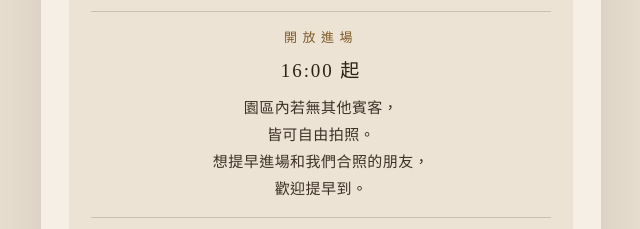
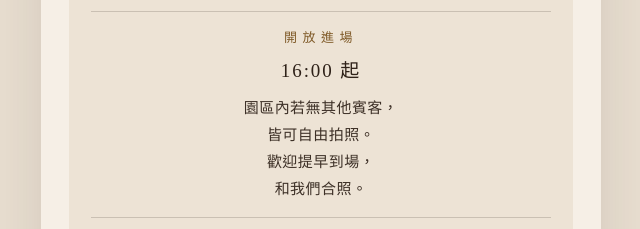
Before and after one commit to ned0729/wedding-invite, a plain HTML site: page index.html in a window 1280 px wide. Shown: the part 1671-1900 px from the top of the page, without its empty margins (319-959 px from the left). Drawn offline with nearby package versions, Linux system fonts and the light colour scheme.

Commit message:
Early-entry note: new wording

```diff
--- a/index.html
+++ b/index.html
@@ -194,7 +194,7 @@ footer p{margin-top:10px;font-size:14px;letter-spacing:.3em;color:var(--gold-d)}
   <div class="card">
     <div class="row"><div class="k">日期</div><div class="v">2027 年 1 月 9 日（六）</div></div>
     <div class="row"><div class="k">時間</div><div class="v">證婚儀式　17:00</div><div class="v" style="margin-top:2px">晚宴入席　18:00</div><div class="v" style="margin-top:2px">晚宴開席　18:30</div></div>
-    <div class="row"><div class="k">開放進場</div><div class="v">16:00 起</div><div class="s" style="margin-top:6px;line-height:1.8">園區內若無其他賓客，<br>皆可自由拍照。<br>想提早進場和我們合照的朋友，<br>歡迎提早到。</div></div>
+    <div class="row"><div class="k">開放進場</div><div class="v">16:00 起</div><div class="s" style="margin-top:6px;line-height:1.8">園區內若無其他賓客，<br>皆可自由拍照。<br>歡迎提早到場，<br>和我們合照。</div></div>
     <div class="row"><div class="k">地點</div><div class="v">青青食尚花園會館</div><div class="hall"><small>婚宴廳</small>｜<b>星空之森</b></div></div>
     <div class="row"><div class="k">地址</div><div class="v" style="font-size:15px;letter-spacing:.05em;text-wrap:balance">台北市士林區至善路二段 266 巷 32 號</div></div>
     <div class="row"><div class="k">保暖提醒</div><div class="v">半戶外會場　備有暖爐</div><div class="s" style="margin-top:6px;line-height:1.8">當天正值冬季，<br>現場雖會提供暖爐，<br>仍請大家做好保暖。</div></div>
```
